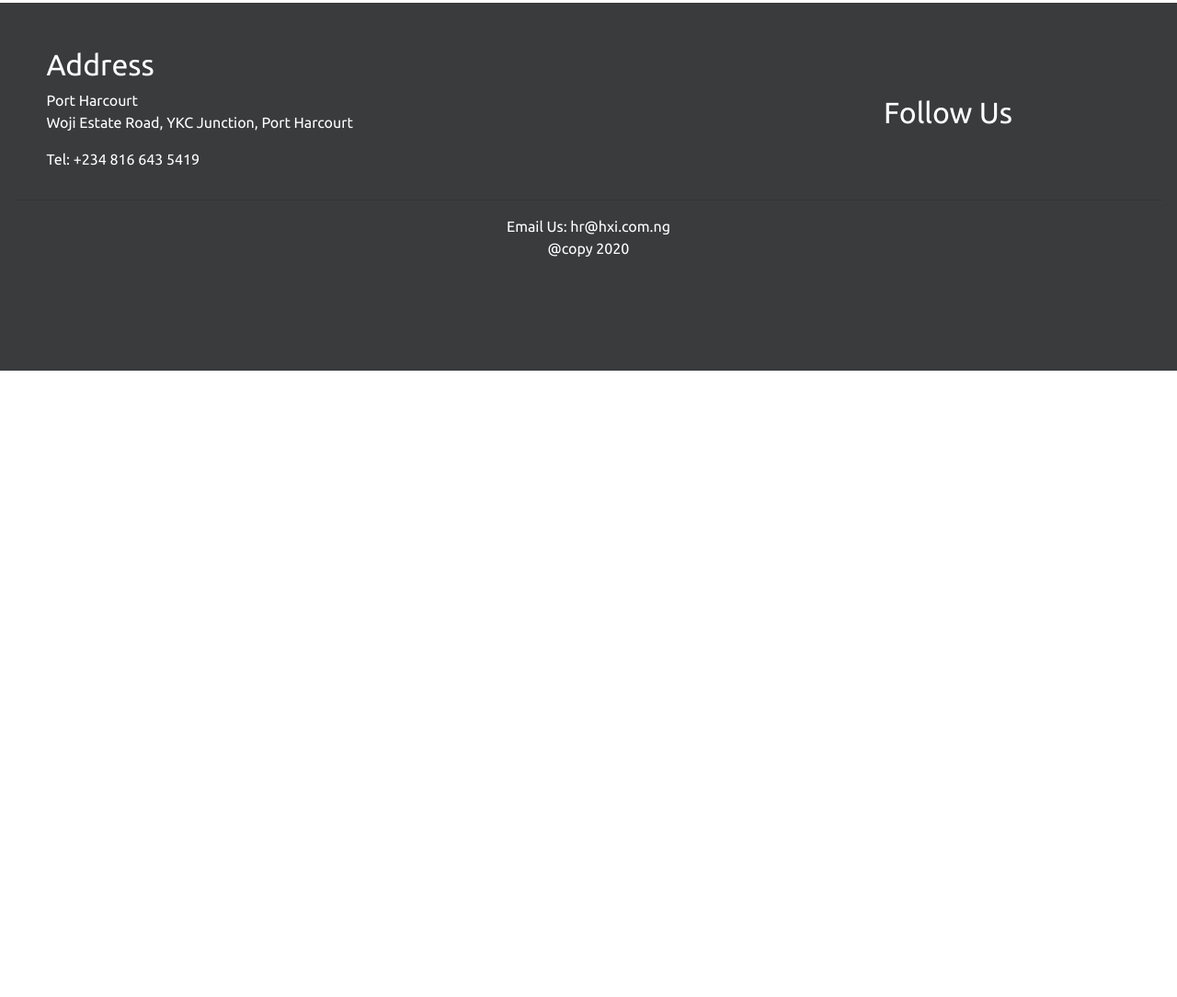
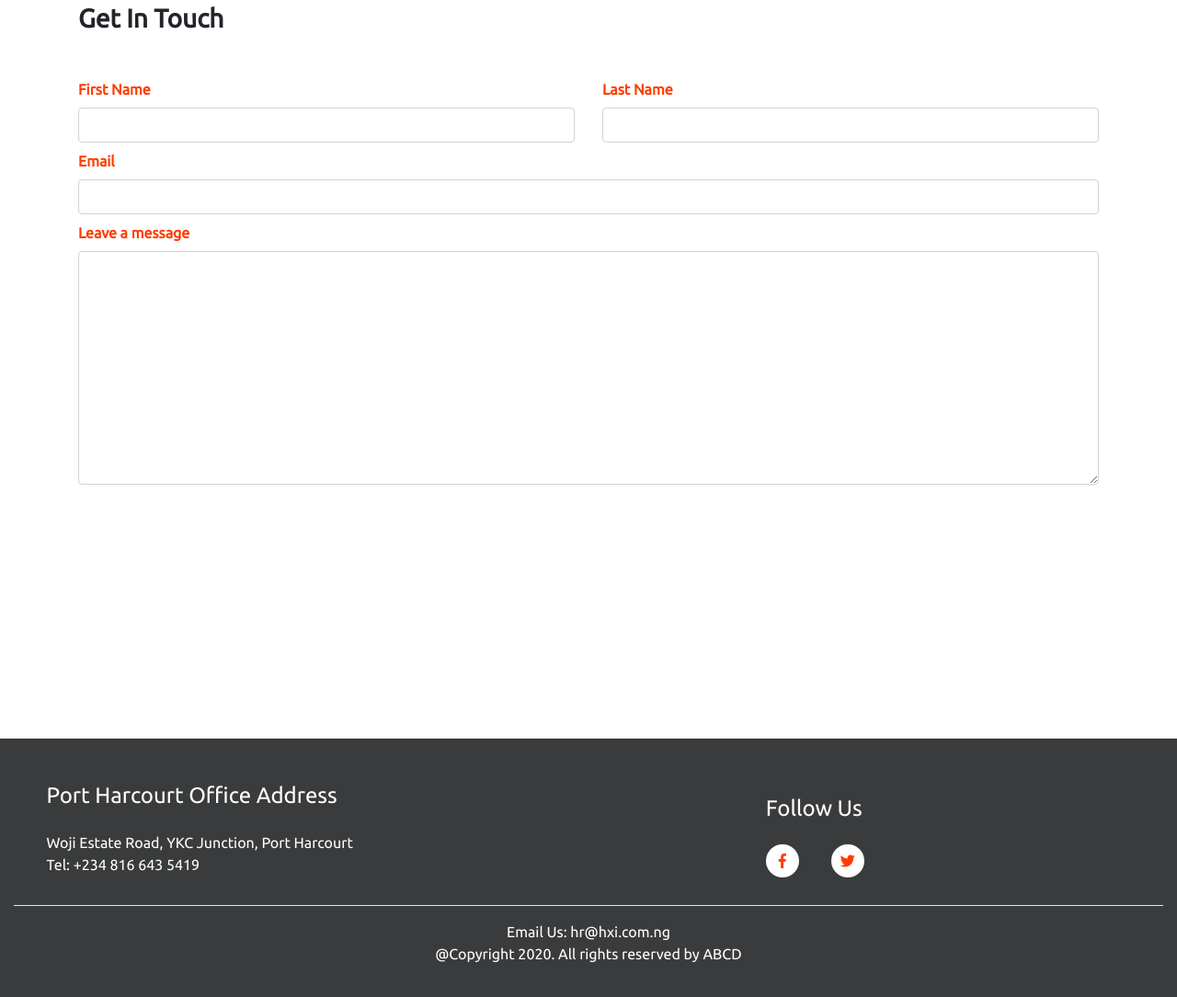
Before and after one commit to FayVik/ABCD, a plain HTML site: page public/index.html in a window 1280 px wide. Shown: the part 2501-3585 px from the top of the page at 92% size. Before the commit the page ends 2904 px from the top, so only its background shows below. Drawn offline with nearby package versions, Linux system fonts and the light colour scheme.

Commit message:
implement contact section

```diff
--- a/public/index.html
+++ b/public/index.html
@@ -16,12 +16,18 @@
 			crossorigin="anonymous"
 		/>
 		<link
+			rel="stylesheet"
+			href="https://use.fontawesome.com/releases/v5.6.3/css/all.css"
+			integrity="sha384-UHRtZLI+pbxtHCWp1t77Bi1L4ZtiqrqD80Kn4Z8NTSRyMA2Fd33n5dQ8lWUE00s/"
+			crossorigin="anonymous"
+		/>
+		<link
 			href="https://fonts.googleapis.com/css2?family=Ubuntu:wght@300;400&display=swap"
 			rel="stylesheet"
 		/>
 		<link rel="stylesheet" href="style.css" />
 
-		<title>Hello, world!</title>
+		<title>ABCD</title>
 	</head>
 	<body>
 		<nav class="navbar navbar-expand-lg navbar-light">
@@ -179,24 +185,63 @@
 			</div>
 		</div>
 
+		<div class="container size">
+			<form action="">
+				<h2 class="mb-5">Get In Touch</h2>
+				<div class="row mb-2">
+					<div class="col-lg-6 col-md-6 col-sm-12">
+						<label for="firstname">First Name</label>
+						<input type="text" class="form-control" />
+					</div>
+					<div class="col-lg-6 col-md-6 col-sm-12">
+						<label for="lastname">Last Name</label>
+						<input type="text" class="form-control" />
+					</div>
+				</div>
+				<div class="row mb-2">
+					<div class="col-lg-12 col-md-12 col-sm-12">
+						<label for="email">Email</label>
+						<input type="text" class="form-control" />
+					</div>
+				</div>
+				<div class="row mb-2">
+					<div class="col-lg-12 col-md-12 col-sm-12">
+						<label for="message">Leave a message</label>
+						<textarea
+							name=""
+							id=""
+							cols="30"
+							rows="10"
+							class="form-control"
+						></textarea>
+					</div>
+				</div>
+			</form>
+		</div>
+
 		<footer class="container-fluid text-center">
 			<div class="row justify-content-around align-items-center pt-5">
-				<div class="col-lg-4 text-justify">
-					<h2>Address</h2>
-					<p>
-						Port Harcourt <br />
-						Woji Estate Road, YKC Junction, Port Harcourt
-					</p>
+				<div class="col-lg-4 col-md-6 col-sm-12 text-justify">
+					<h4 class="mb-4">Port Harcourt Office Address</h4>
+					<p class="m-0 p-0">Woji Estate Road, YKC Junction, Port Harcourt</p>
 					<p>Tel: +234 816 643 5419</p>
 				</div>
-				<div class="col-lg-2"></div>
-				<div class="col-lg-4">
-					<h2>Follow Us</h2>
+				<div class="col-lg-2 md-none"></div>
+				<div class="col-lg-4 col-md-6 col-sm-12 text-justify">
+					<h4 class="mb-4">Follow Us</h4>
+					<div class="row">
+						<div class="col-2">
+							<a href="#"><i class="fab fa-facebook-f"></i></a>
+						</div>
+						<div class="col-2">
+							<a href="#"><i class="fab fa-twitter"></i></a>
+						</div>
+					</div>
 				</div>
 			</div>
 			<hr />
 			<p class="p-0 m-0">Email Us: hr@hxi.com.ng</p>
-			<p class="p-0 m-0">@copy 2020</p>
+			<p class="p-0 m-0">@Copyright 2020. All rights reserved by ABCD</p>
 		</footer>
 		<!-- Optional JavaScript; choose one of the two! -->
 
--- a/public/style.css
+++ b/public/style.css
@@ -69,6 +69,10 @@ h1 {
 .size {
 	min-height: 100vh;
 }
+h2 {
+	font-size: 28px;
+	font-weight: bold;
+}
 h3 {
 	color: rgb(255, 60, 0);
 	font-size: 22px;
@@ -102,11 +106,35 @@ h3 {
 	text-align: center;
 	font-size: 20px;
 }
+label {
+	color: rgb(255, 60, 0);
+	font-weight: 600;
+}
+textarea {
+	outline: none !important;
+	box-shadow: none !important;
+}
+input {
+	outline: none !important;
+	box-shadow: none !important;
+}
 footer {
 	width: 100%;
 	min-height: 50vh;
 	background: #3a3b3c;
 	color: #ffffff;
+}
+.fab {
+	color: rgb(255, 60, 0);
+	padding: 10px 10px;
+	border-radius: 20px;
+	background: #ffffff;
+}
+.fa-facebook-f {
+	padding: 10px 14px;
+}
+hr {
+	background: #ffffff;
 }
 @media screen and (max-width: 992px) {
 	.nav-link {
```
